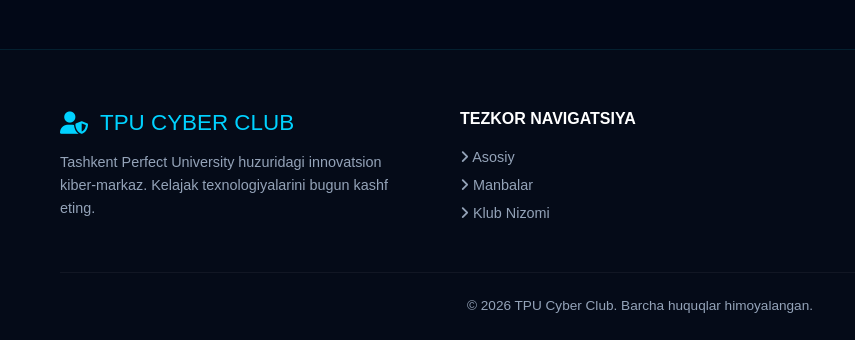
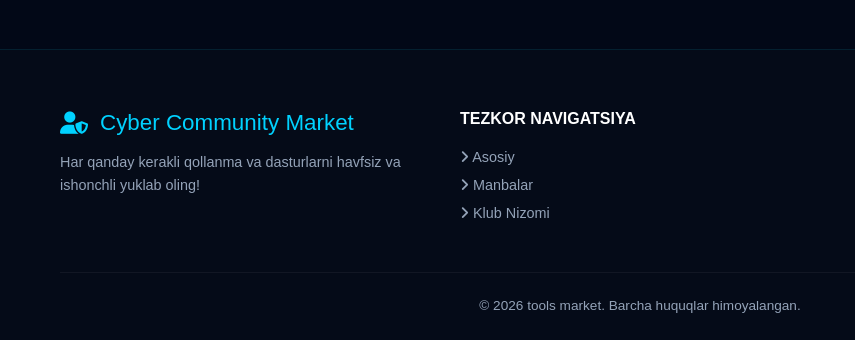
Before and after one commit to jasurbek-jolanboyev/cyberclub, a plain HTML site: page library.html in a window 1280 px wide. Shown: the part 1188-1528 px from the top of the page, 0-855 px from the left. Drawn offline with Linux system fonts and the light colour scheme.

Commit message:
Cyber community name

```diff
--- a/library.html
+++ b/library.html
@@ -3,7 +3,7 @@
 <head>
     <meta charset="UTF-8">
     <meta name="viewport" content="width=device-width, initial-scale=1.0">
-    <title>Cyber Library Pro | TPU Cyber Club</title>
+    <title>MacOS, Windows, Linux, Android, IOS, OS-lar uchun xavfsiz dasturlar va tool-lar</title>
     <link rel="stylesheet" href="https://cdnjs.cloudflare.com/ajax/libs/font-awesome/6.4.0/css/all.min.css">
     <style>
         :root {
@@ -137,7 +137,7 @@
 
     <nav class="navbar">
         <a href="index.html" class="back-btn"><i class="fas fa-arrow-left"></i> ORQAGA</a>
-        <div class="market-logo" style="color: var(--primary); font-weight: 800; letter-spacing: 1px; font-size: 0.9rem;">TPU CYBER CLUB</div>
+        <div class="market-logo" style="color: var(--primary); font-weight: 800; letter-spacing: 1px; font-size: 0.9rem;">Cyber Community Market</div>
     </nav>
 
     <header class="hero-search">
@@ -246,9 +246,9 @@
                 <div class="footer-col branding">
                     <div class="footer-logo">
                         <i class="fas fa-user-shield"></i>
-                        <span>TPU CYBER CLUB</span>
+                        <span>Cyber Community Market</span>
                     </div>
-                    <p style="font-size: 0.9rem; line-height: 1.6; color: var(--text-dim);">Tashkent Perfect University huzuridagi innovatsion kiber-markaz. Kelajak texnologiyalarini bugun kashf eting.</p>
+                    <p style="font-size: 0.9rem; line-height: 1.6; color: var(--text-dim);">Har qanday kerakli qollanma va dasturlarni havfsiz va ishonchli yuklab oling!</p>
                 </div>
                 <div class="footer-col links">
                     <h4>Tezkor navigatsiya</h4>
@@ -269,7 +269,7 @@
             </div>
             <div class="footer-divider"></div>
             <div class="footer-bottom">
-                <div class="copy-text">&copy; 2026 <span>TPU Cyber Club</span>. Barcha huquqlar himoyalangan.</div>
+                <div class="copy-text">&copy; 2026 <span>tools market</span>. Barcha huquqlar himoyalangan.</div>
             </div>
         </div>
     </footer>
```
Also changed, not shown: index.html (+1 -1 lines).
